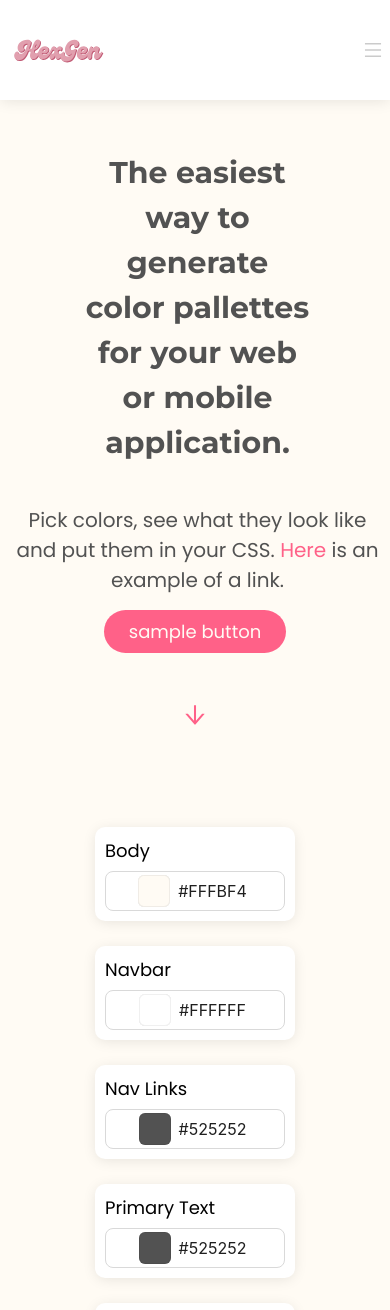
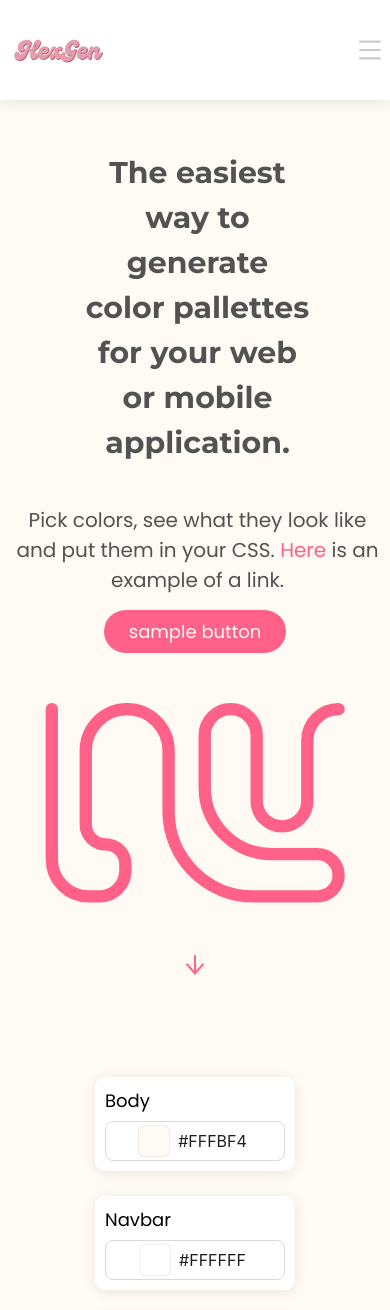
Before and after one commit to saadpocalypse/HueGen, a React (Create React App) app: page / in a window 390 px wide. Shown: the top 1310 px of the page. Built offline with nearby package versions, Linux system fonts and the light colour scheme.

Commit message:
Mobile graphic added

```diff
--- a/src/pages/Home.js
+++ b/src/pages/Home.js
@@ -148,6 +148,23 @@ export default function Home() {
                             />
                         </svg>
                     </div>
+                </div>
+                <div>
+                    <svg
+                        width="300" height="227"
+                        viewBox="0 0 340 227"
+                        fill="none"
+                        xmlns="http://www.w3.org/2000/svg"
+                        className = {styles.mobileGraphic}
+                    >
+                        <path
+                            d="M7.5 7V177.75C7.5 200.808 26.1921 219.5 49.25 219.5H61.5C77.7924 219.5 91 206.292 91 190V183C91 170.574 80.9264 160.5 68.5 160.5V160.5C56.0736 160.5 46 150.426 46 138V54C46 28.0426 67.0426 7 93 7V7C118.957 7 140 28.0426 140 54V123C140 176.295 183.205 219.5 236.5 219.5H309C322.255 219.5 333 208.755 333 195.5V195.5C333 182.245 322.255 171.5 309 171.5H257C215.026 171.5 181 137.474 181 95.5V36.5C181 20.2076 194.208 7 210.5 7V7C226.792 7 240 20.2076 240 36.5V111.25C240 127.128 252.872 140 268.75 140V140C284.628 140 297.5 127.128 297.5 111.25V42.5C297.5 22.8939 313.394 7 333 7V7"
+                            stroke="black"
+                            stroke-width="14"
+                            stroke-linecap="round"
+                            style={{ stroke: graphicsColor }}
+                        />
+                    </svg>
                 </div>
                 <ArrowDownOutlined
                     className={styles.icon}
--- a/src/styles/Home.module.css
+++ b/src/styles/Home.module.css
@@ -53,6 +53,7 @@
 
 .body {
     min-height: 100vh;
+    overflow-x: hidden;
 }
 
 .sectionTwo {
@@ -162,16 +163,27 @@
     filter: opacity(1);
 }
 
+.mobileGraphic{
+    display: none;
+    height: 200px;
+    margin-top: 50px;
+}
+
 @media (max-width: 768px){
     .activeLink, .link{
         display: none;
     }
+
     .burger{
         display: block;
-        font-size: large;
+        font-size: x-large;
         transition: 0.2s all linear;
         cursor: pointer;
         filter: opacity(0.3);
+    }
+
+    .mobileGraphic{
+        display: block;
     }
 
     .burger:hover{
```
Also changed, not shown: public/Graphic.svg (renamed from public/Vector.svg), public/Mobile Graphic.svg (added).
